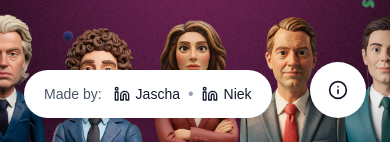
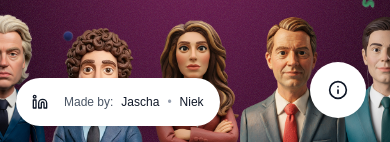
Before and after one commit to jaschahuisman/formatie-simulatie, a Next.js app: page / in a window 390 px wide. Shown: the part 702-844 px from the top of the page. Built offline with nearby package versions, Linux system fonts and the light colour scheme; no server answers; a web font is replaced by a local one.

Commit message:
Fix footer mobile responsiveness: altijd zichtbaar op mobile, hover op desktop

```diff
--- a/src/components/footer.tsx
+++ b/src/components/footer.tsx
@@ -20,30 +20,33 @@ export function Footer() {
       </Link>
 
       {/* LinkedIn links - links */}
-      <div className="fixed bottom-6 left-6 z-50 bg-white text-gray-900 rounded-full shadow-lg px-5 py-3 flex items-center gap-3">
-        <span className="text-sm font-medium text-gray-600">Made by:</span>
-        <div className="flex items-center gap-2">
+      <div className="fixed bottom-4 left-4 md:bottom-6 md:left-6 z-50 bg-white text-gray-900 rounded-full shadow-lg hover:shadow-xl transition-all group overflow-hidden">
+        <div className="flex items-center h-12 md:h-14">
+          <div className="w-12 h-12 md:w-14 md:h-14 flex items-center justify-center shrink-0">
+            <Linkedin className="size-4 md:size-5" />
+          </div>
+          <div className="pr-4 md:pr-0 md:max-w-0 md:overflow-hidden md:group-hover:max-w-xs md:transition-all md:duration-300 whitespace-nowrap flex items-center gap-2 md:group-hover:pr-6">
+            <span className="text-xs md:text-sm font-medium text-gray-600">Made by:</span>
             <a
               href="https://www.linkedin.com/in/jaschahuisman/"
               target="_blank"
               rel="noopener noreferrer"
-            className="flex items-center gap-1.5 text-sm font-medium hover:text-blue-600 transition-colors"
+              className="text-xs md:text-sm font-medium hover:text-blue-600 transition-colors"
               title="Jascha Huisman"
             >
-            <Linkedin className="size-4" />
-            <span>Jascha</span>
+              Jascha
             </a>
-          <span className="text-gray-400">•</span>
+            <span className="text-gray-400 text-xs">•</span>
             <a
               href="https://www.linkedin.com/in/niekvandamn/"
               target="_blank"
               rel="noopener noreferrer"
-            className="flex items-center gap-1.5 text-sm font-medium hover:text-blue-600 transition-colors"
+              className="text-xs md:text-sm font-medium hover:text-blue-600 transition-colors"
               title="Niek van Damn"
             >
-            <Linkedin className="size-4" />
-            <span>Niek</span>
+              Niek
             </a>
+          </div>
         </div>
       </div>
     </>
```
Lines whose indentation alone changed are shown as unchanged.
